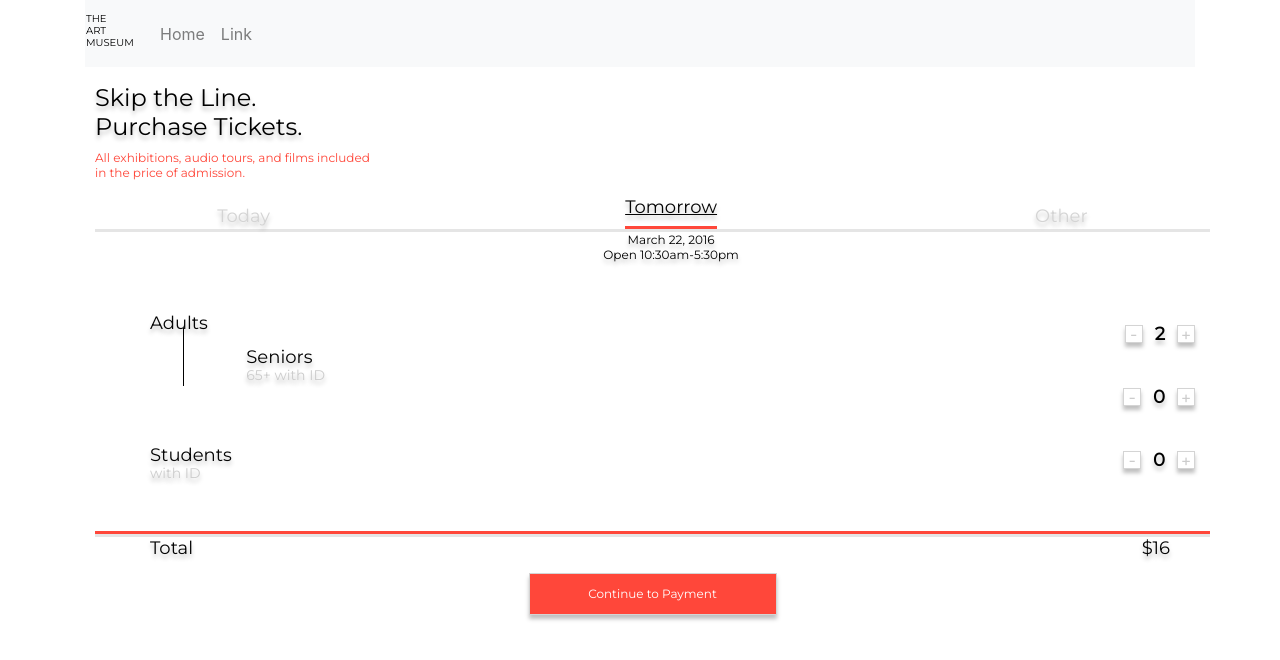
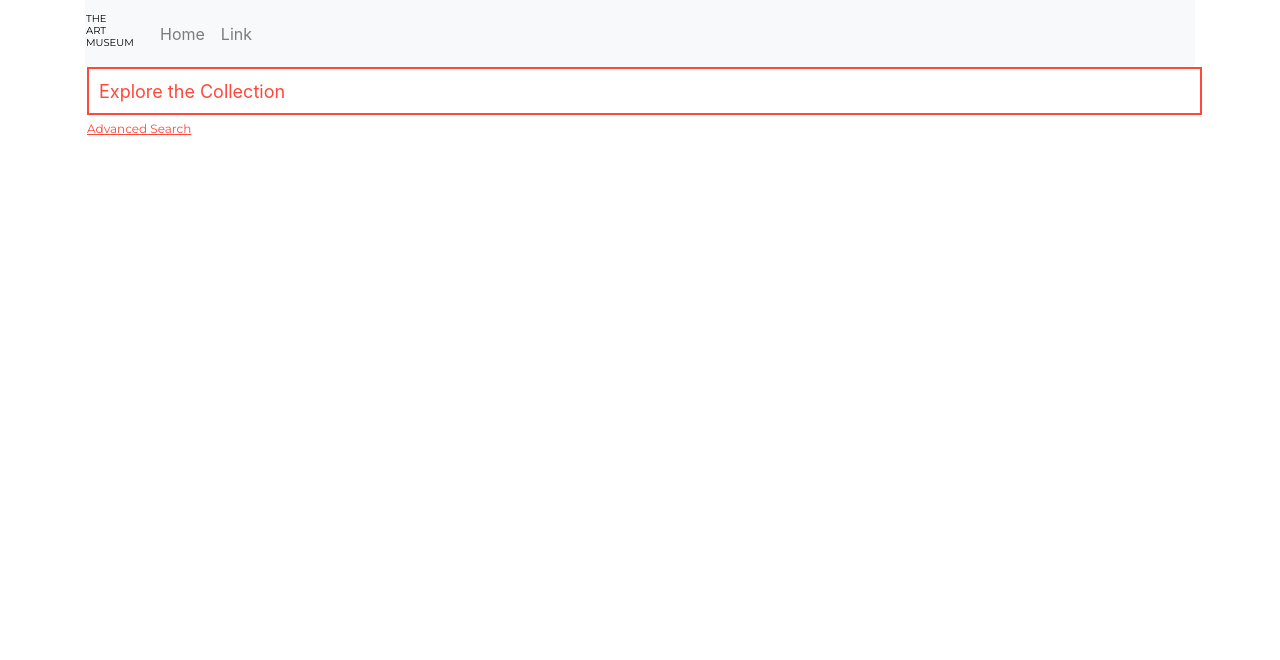
Before and after one commit to zloid/figma-imgs-to-react, a React (Create React App) app: page / in a window 1280 px wide. Shown: the top 660 px of the page. Built offline with nearby package versions, Linux system fonts and the light colour scheme.

Commit message:
started collections page

```diff
--- a/src/components/App.js
+++ b/src/components/App.js
@@ -1,6 +1,6 @@
 import React from 'react'
-// import styled from 'styled-components'
 import PlanYourVisit from './PlanYourVisit'
+import Collections from './Collections'
 
 import './App.css'
 
@@ -8,7 +8,8 @@ import './App.css'
 function App() {
   return (
     <>
-      <PlanYourVisit />
+      {/* <PlanYourVisit /> */}
+      <Collections />
     </>
   )
 }
--- /dev/null
+++ b/src/components/Collections/index.js
@@ -0,0 +1,66 @@
+import React from 'react'
+import MainNavBarMobile from '../MainNavBarMobile'
+import { Container, Row, Col } from 'react-bootstrap'
+// import TomatoText from '../TomatoText'
+
+import styled from 'styled-components'
+
+const A = styled.a`
+  font-family: Montserrat;
+  font-style: normal;
+  font-weight: normal;
+  font-size: 12px;
+  line-height: 15px;
+  text-decoration-line: underline;
+  color: #ff473a;
+  &:hover {
+    color: tomato;
+    text-decoration-line: none;
+  }
+  margin-left: -8px;
+`
+
+const UrlInput = styled.input`
+  // width: 357px;
+  width: 100%;
+  height: 48px;
+  outline: none;
+  border: 2px solid #ff473a;
+  color: #ff473a;
+  ::placeholder {
+    color: #ff473a;
+  }
+  font-size: 18px;
+  line-height: 22px;
+  padding-left: 10px;
+  margin-left: -8px;
+`
+
+const SearchInput = () => {
+  return (
+    <>
+      <UrlInput placeholder="Explore the Collection" />
+      {/* <input value="Explore the Collection" /> */}
+      <br />
+
+      <A href="#"> Advanced Search </A>
+    </>
+  )
+}
+
+const Collections = () => {
+  return (
+    <>
+      <Container>
+        <MainNavBarMobile pageName="Collections" />
+        <Row>
+          <Col>
+            <SearchInput />
+          </Col>
+        </Row>
+      </Container>
+    </>
+  )
+}
+
+export default Collections
```
